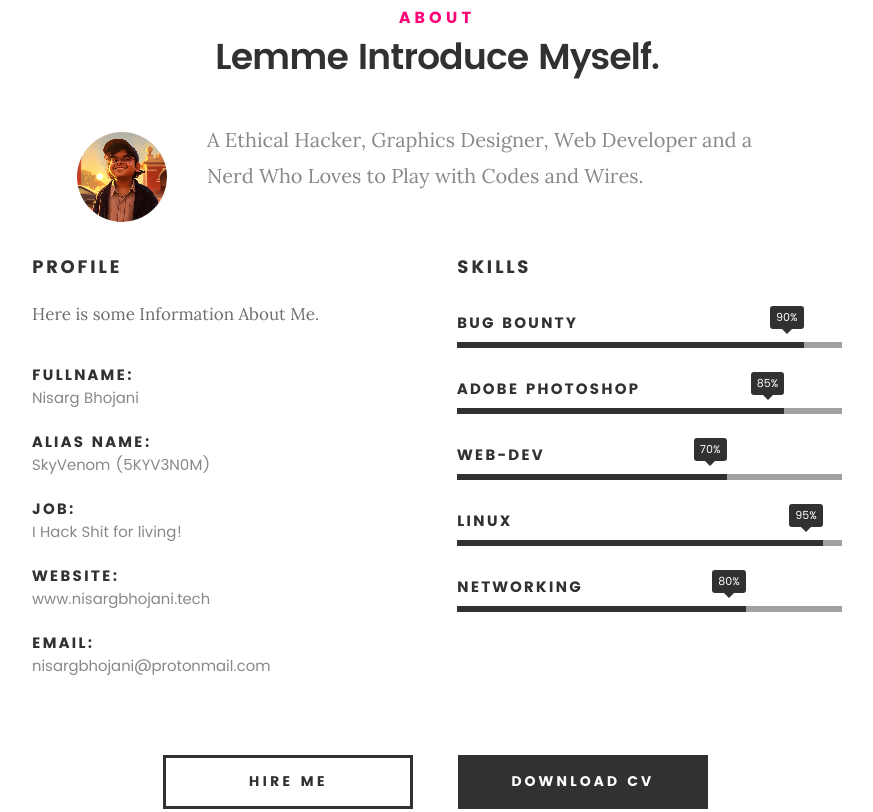
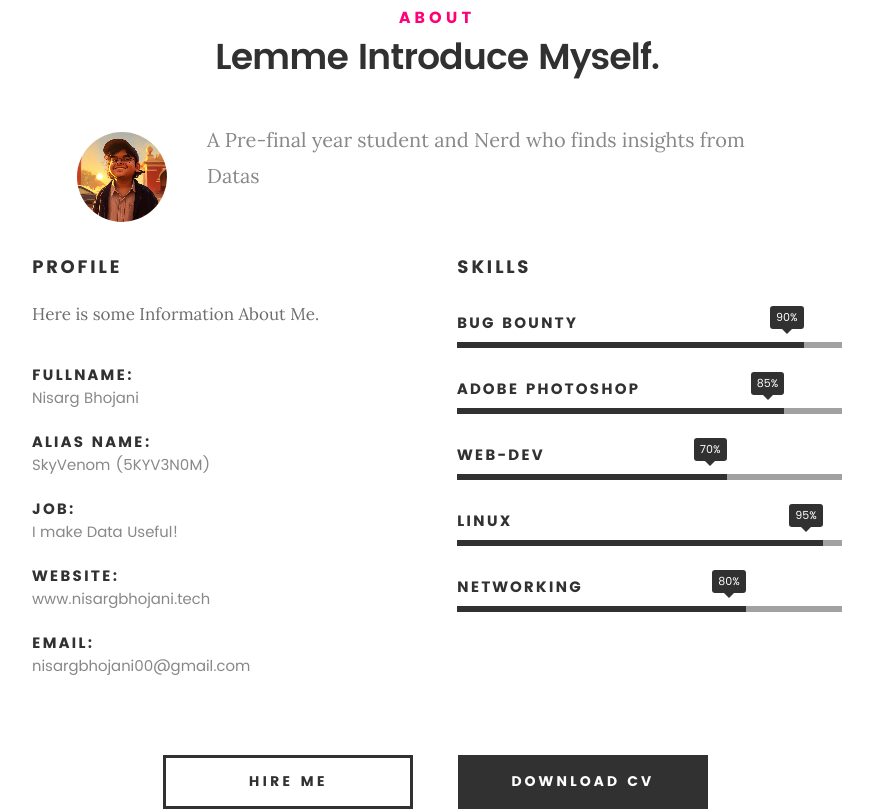
Before and after one commit to nisargbhojani/nisargbhojani.github.io, a plain HTML site: page index.html in a window 1280 px wide. Shown: the part 917-1729 px from the top of the page, without its empty margins (203-1076 px from the left). Drawn offline with Linux system fonts and the light colour scheme; files whose address does not match are found by name.

Commit message:
Update index.html

```diff
--- a/index.html
+++ b/index.html
@@ -75,7 +75,7 @@
 	   			<h1>I'm Nisarg Bhojani</h1>
 
 	   			<p class="intro-position">
-	   				<span>Security Researcher</span>
+	   				<span>Analyst</span>
 	   			</p>
 
 	   			<a class="button stroke smoothscroll" href="#about" title="">More About Me</a>
@@ -111,7 +111,7 @@
 
    				<img src="images/profile_pic.jpg" alt="Profile Picture">
 
-   				<p class="lead">A Ethical Hacker, Graphics Designer, Web Developer and a Nerd Who Loves to Play with Codes and Wires. </p>
+   				<p class="lead">A Pre-final year student and Nerd who finds insights from Datas</p>
    			</div>
 
    		</div>
@@ -135,7 +135,7 @@
    				</li>
    				<li>
    					<strong>Job:</strong>
-   					<span>I Hack Shit for living!</span>
+   					<span>I make Data Useful!</span>
    				</li>
    				<li>
    					<strong>Website:</strong>
@@ -143,7 +143,7 @@
    				</li>
    				<li>
    					<strong>Email:</strong>
-   					<span>nisargbhojani@protonmail.com</span>
+   					<span>nisargbhojani00@gmail.com</span>
    				</li>
 
    			</ul>
@@ -550,7 +550,7 @@
 
    			<h5>Email Me At</h5>
 
-   			<p>nisargbhojani@protonmail.com</p>
+   			<p>nisargbhojani00@gmail.com</p>
 
    		</div>
 
```
